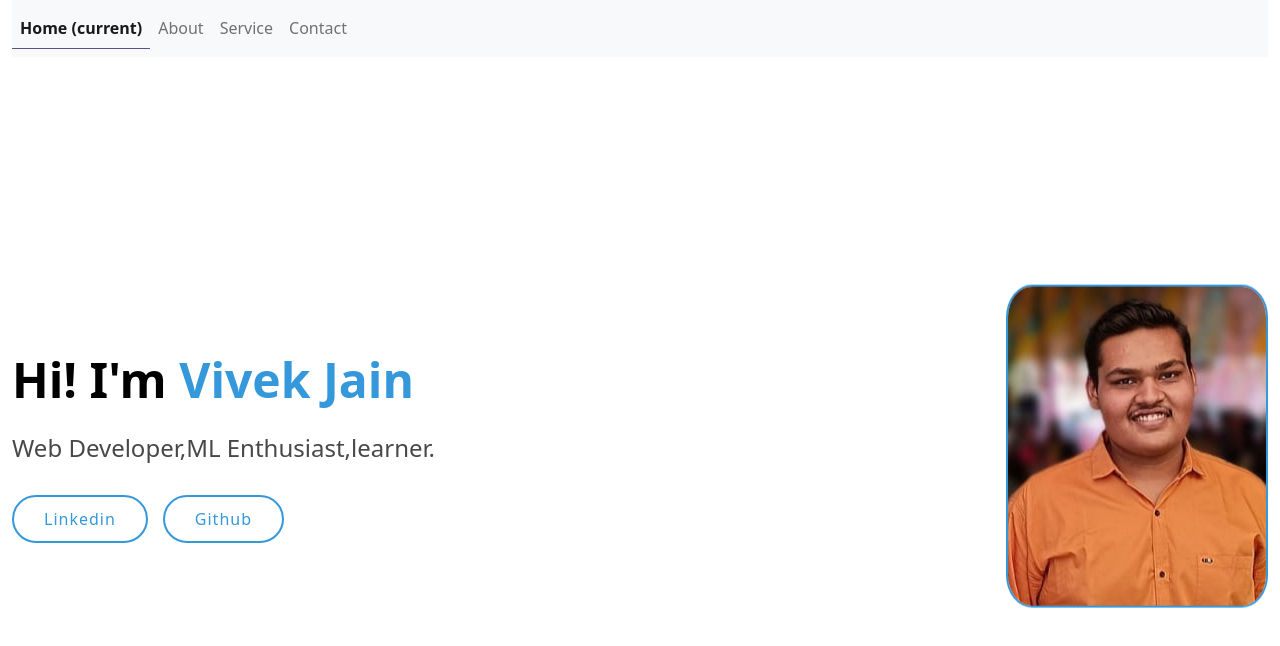
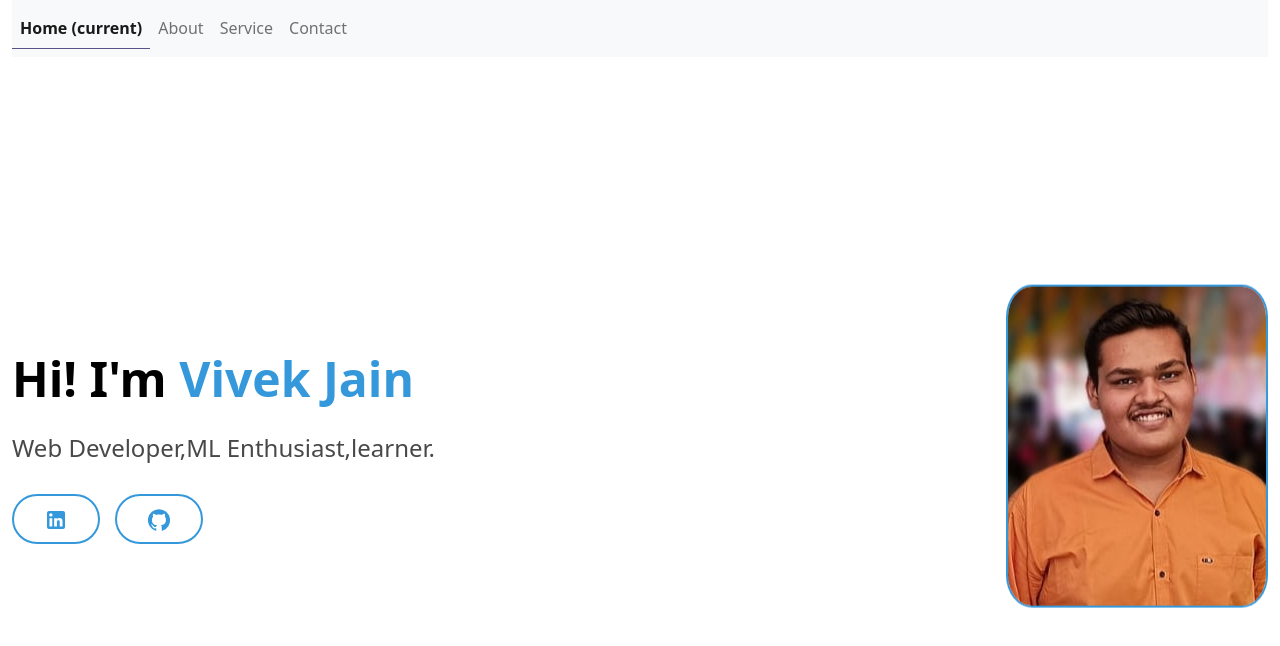
Before and after one commit to vivek0042/Responsive-portfolio, a React (Create React App) app: page / in a window 1280 px wide. Shown: the top 646 px of the page. Built offline with nearby package versions, Linux system fonts and the light colour scheme.

Commit message:
update 7

```diff
--- a/src/Home.jsx
+++ b/src/Home.jsx
@@ -3,6 +3,8 @@ import { NavLink } from 'react-router-dom'
 import web from './images/vivek.jpeg'
 import './App.css'
 import About from './About'
+import GitHubIcon from '@mui/icons-material/GitHub';
+import LinkedInIcon from '@mui/icons-material/LinkedIn';
 
 const Home=()=>{
   return(
@@ -20,8 +22,8 @@ const Home=()=>{
                  Web Developer,ML Enthusiast,learner.
                  </h2>
                   <div className='mt-3'>    {/*mt-3 means margin top by 3 px */}
-                    <NavLink to="https://www.linkedin.com/in/vivek-jain-73b35a214/" className='btn-get-started'>Linkedin</NavLink>
-                    <NavLink to="https://github.com/vivek0042" className='btn-get-started'>Github</NavLink>
+                    <NavLink to="https://www.linkedin.com/in/vivek-jain-73b35a214/" className='btn-get-started'><LinkedInIcon/></NavLink>
+                    <NavLink to="https://github.com/vivek0042" className='btn-get-started'><GitHubIcon/></NavLink>
 
                 </div>
 
```
